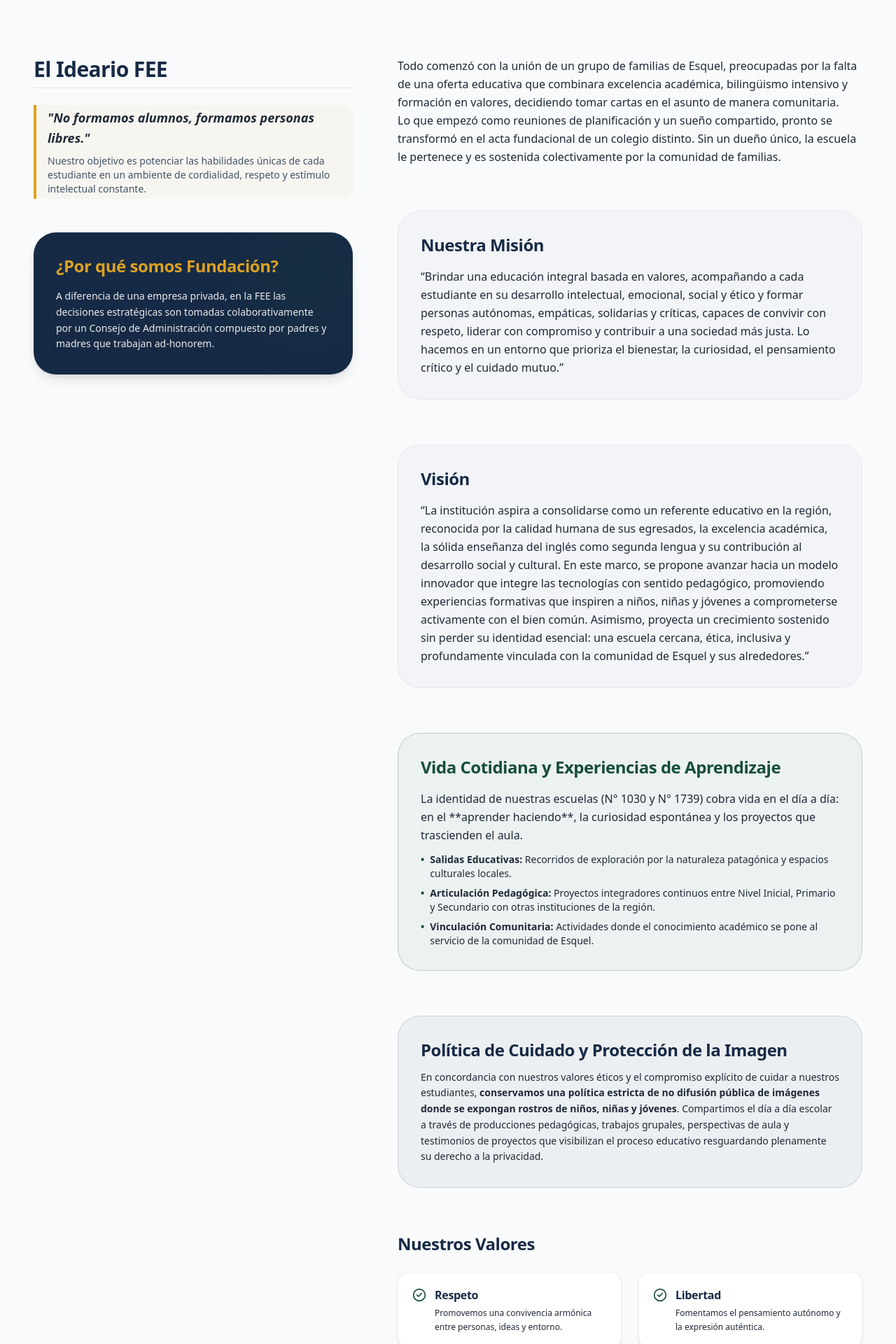
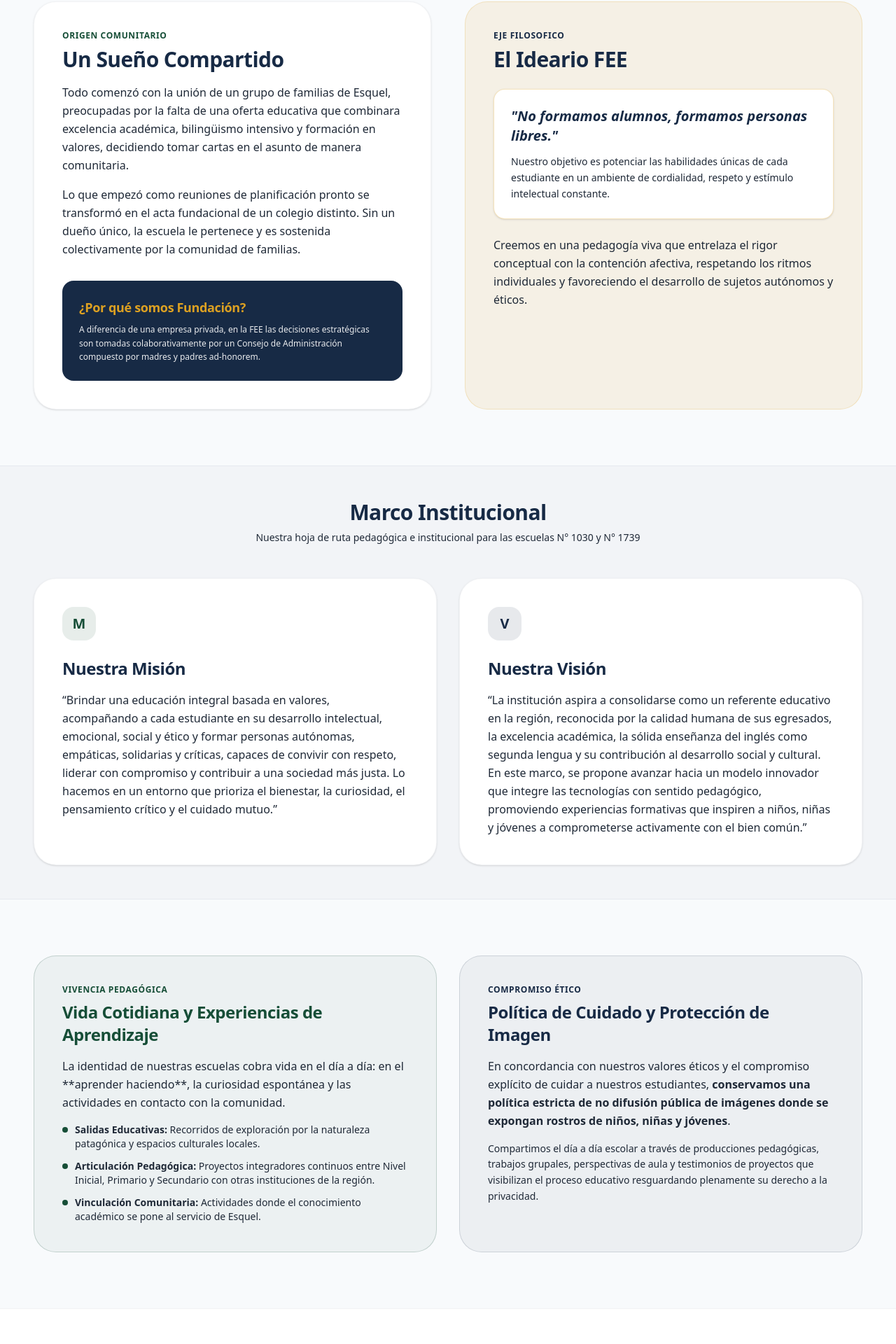
Before and after one commit to leanchoi/fee-web, a Next.js app: page /quienes-somos in a window 1280 px wide. Shown: the part 561-2481 px from the top of the page at 70% size. Built offline with nearby package versions, Linux system fonts and the light colour scheme.

Commit message:
reestructurar-quienes-somos-grid-simetrico

```diff
--- a/src/app/quienes-somos/page.tsx
+++ b/src/app/quienes-somos/page.tsx
@@ -20,7 +20,7 @@ export default function QuienesSomosPage() {
   ];
 
   return (
-    <div className="bg-background">
+    <div className="bg-background pb-24">
       {/* Editorial Header */}
       <section className="relative pt-32 pb-20 overflow-hidden bg-brand-green text-white">
         <div className="absolute top-0 left-0 w-full h-full opacity-10">
@@ -33,128 +33,176 @@ export default function QuienesSomosPage() {
             <rect width="100%" height="100%" fill="url(#grid)" />
           </svg>
         </div>
-        <div className="container mx-auto px-6 lg:px-12 relative z-10">
+        <div className="container mx-auto px-6 lg:px-12 relative z-10 text-center max-w-4xl">
           <span className="text-brand-yellow font-bold uppercase tracking-widest text-sm mb-4 block">
-            Nuestra Historia
+            Nuestra Historia e Identidad
           </span>
-          <h1 className="text-4xl sm:text-5xl md:text-6xl lg:text-7xl font-bold mb-6 max-w-4xl text-white leading-tight">
+          <h1 className="text-4xl sm:text-5xl md:text-6xl font-bold mb-6 text-white leading-tight">
             Una escuela nacida del corazón de las familias.
           </h1>
-          <p className="text-xl text-white/80 max-w-3xl leading-relaxed font-medium">
+          <p className="text-xl text-white/80 leading-relaxed font-medium">
             Desde 2005, la Fundación Educativa Esquel se consolida como un proyecto único en la región, donde el compromiso colectivo prima sobre cualquier interés individual.
           </p>
         </div>
       </section>
 
-      {/* Main Content Asymmetric Grid */}
-      <section className="py-16 md:py-24">
-        <div className="container mx-auto px-6 lg:px-12 grid grid-cols-1 lg:grid-cols-12 gap-8 lg:gap-16">
+      {/* Section 1: Historia & Ideario (Balanced 2-Column Grid) */}
+      <section className="py-16 md:py-20">
+        <div className="container mx-auto px-6 lg:px-12">
+          <div className="grid grid-cols-1 lg:grid-cols-2 gap-8 lg:gap-12 items-stretch">
 
-          {/* Left Column - Ideario and Why Foundation */}
-          <div className="lg:col-span-5 flex flex-col gap-12">
-            <div className="lg:sticky lg:top-32 space-y-8 md:space-y-12">
+            {/* Left Box: Historia */}
+            <div className="bg-white p-8 md:p-10 rounded-[2rem] border border-brand-gray/10 shadow-sm flex flex-col justify-between">
               <div>
-                <h2 className="text-3xl font-bold text-brand-blue mb-6 border-b pb-2 border-brand-gray/20">
-                  El Ideario FEE
-                </h2>
-                <div className="text-lg text-brand-foreground/80 leading-relaxed font-semibold italic border-l-4 border-brand-yellow pl-4 py-1 bg-brand-yellow/5 rounded-r-xl">
-                  <p className="mb-2">
-                    "No formamos alumnos, formamos personas libres."
+                <span className="text-brand-green font-bold text-xs uppercase tracking-wider block mb-2">Origen Comunitario</span>
+                <h2 className="text-3xl font-bold text-brand-blue mb-4">Un Sueño Compartido</h2>
+                <div className="space-y-4 text-brand-foreground/80 leading-relaxed font-medium text-base">
+                  <p>
+                    Todo comenzó con la unión de un grupo de familias de Esquel, preocupadas por la falta de una oferta educativa que combinara excelencia académica, bilingüismo intensivo y formación en valores, decidiendo tomar cartas en el asunto de manera comunitaria.
                   </p>
-                  <p className="text-sm not-italic font-medium text-brand-blue/80">
-                    Nuestro objetivo es potenciar las habilidades únicas de cada estudiante en un ambiente de cordialidad, respeto y estímulo intelectual constante.
+                  <p>
+                    Lo que empezó como reuniones de planificación pronto se transformó en el acta fundacional de un colegio distinto. Sin un dueño único, la escuela le pertenece y es sostenida colectivamente por la comunidad de familias.
+                  </p>
+                </div>
+              </div>
+              <div className="mt-8 bg-brand-blue text-white p-6 rounded-2xl relative overflow-hidden">
+                <h3 className="text-lg font-bold text-brand-yellow mb-2">¿Por qué somos Fundación?</h3>
+                <p className="text-xs text-white/90 leading-relaxed font-medium">
+                  A diferencia de una empresa privada, en la FEE las decisiones estratégicas son tomadas colaborativamente por un Consejo de Administración compuesto por madres y padres ad-honorem.
                 </p>
               </div>
             </div>
 
-              <div className="bg-brand-blue text-white p-6 sm:p-8 rounded-[2rem] shadow-lg relative overflow-hidden">
-                <div className="absolute top-0 right-0 w-32 h-32 bg-brand-green/20 rounded-full blur-[40px]" />
-                <h3 className="text-2xl font-bold text-brand-yellow mb-4 relative z-10">¿Por qué somos Fundación?</h3>
-                <p className="text-white/90 text-sm leading-relaxed relative z-10 font-medium">
-                  A diferencia de una empresa privada, en la FEE las decisiones estratégicas son tomadas colaborativamente por un Consejo de Administración compuesto por padres y madres que trabajan ad-honorem.
+            {/* Right Box: Ideario FEE */}
+            <div className="bg-brand-yellow/10 p-8 md:p-10 rounded-[2rem] border border-brand-yellow/20 flex flex-col justify-between">
+              <div>
+                <span className="text-brand-blue font-bold text-xs uppercase tracking-wider block mb-2">Eje Filosofico</span>
+                <h2 className="text-3xl font-bold text-brand-blue mb-6">El Ideario FEE</h2>
+
+                <div className="bg-white p-6 rounded-2xl border border-brand-yellow/30 mb-6 shadow-sm">
+                  <p className="text-xl text-brand-blue font-bold italic mb-3">
+                    "No formamos alumnos, formamos personas libres."
+                  </p>
+                  <p className="text-sm text-brand-foreground/75 font-medium leading-relaxed">
+                    Nuestro objetivo es potenciar las habilidades únicas de cada estudiante en un ambiente de cordialidad, respeto y estímulo intelectual constante.
+                  </p>
+                </div>
+
+                <p className="text-brand-foreground/80 leading-relaxed font-medium text-base">
+                  Creemos en una pedagogía viva que entrelaza el rigor conceptual con la contención afectiva, respetando los ritmos individuales y favoreciendo el desarrollo de sujetos autónomos y éticos.
                 </p>
               </div>
             </div>
+
+          </div>
+        </div>
+      </section>
+
+      {/* Section 2: Misión y Visión (Symmetrical Cards Grid) */}
+      <section className="py-12 bg-brand-gray/5 border-y border-brand-gray/10">
+        <div className="container mx-auto px-6 lg:px-12">
+          <div className="text-center max-w-2xl mx-auto mb-12">
+            <h2 className="text-3xl font-bold text-brand-blue">Marco Institucional</h2>
+            <p className="text-sm text-brand-foreground/70 mt-2">Nuestra hoja de ruta pedagógica e institucional para las escuelas N° 1030 y N° 1739</p>
           </div>
 
-          {/* Right Column - Story, Values, Mission and Vision */}
-          <div className="lg:col-span-7 space-y-16 text-brand-foreground/85">
-            {/* Contexto histórico */}
-            <div className="prose prose-lg prose-blue max-w-none font-medium leading-relaxed">
-              <p>
-                Todo comenzó con la unión de un grupo de familias de Esquel, preocupadas por la falta de una oferta educativa que combinara excelencia académica, bilingüismo intensivo y formación en valores, decidiendo tomar cartas en el asunto de manera comunitaria.
-              </p>
-              <p>
-                Lo que empezó como reuniones de planificación y un sueño compartido, pronto se transformó en el acta fundacional de un colegio distinto. Sin un dueño único, la escuela le pertenece y es sostenida colectivamente por la comunidad de familias.
-              </p>
+          <div className="grid grid-cols-1 lg:grid-cols-2 gap-8">
+            {/* Misión */}
+            <div className="bg-white p-8 md:p-10 rounded-[2rem] border border-brand-gray/10 shadow-sm flex flex-col">
+              <div className="w-12 h-12 rounded-2xl bg-brand-green/10 text-brand-green flex items-center justify-center font-bold text-xl mb-6">
+                M
               </div>
-
-            {/* Misión */}
-            <div className="bg-brand-gray/5 p-8 rounded-[2rem] border border-brand-gray/10">
               <h3 className="text-2xl font-bold text-brand-blue mb-4">Nuestra Misión</h3>
-              <p className="text-brand-foreground/80 leading-relaxed font-medium">
+              <p className="text-brand-foreground/80 leading-relaxed font-medium text-base">
                 “Brindar una educación integral basada en valores, acompañando a cada estudiante en su desarrollo intelectual, emocional, social y ético y formar personas autónomas, empáticas, solidarias y críticas, capaces de convivir con respeto, liderar con compromiso y contribuir a una sociedad más justa. Lo hacemos en un entorno que prioriza el bienestar, la curiosidad, el pensamiento crítico y el cuidado mutuo.”
               </p>
             </div>
 
             {/* Visión */}
-            <div className="bg-brand-gray/5 p-8 rounded-[2rem] border border-brand-gray/10">
-              <h3 className="text-2xl font-bold text-brand-blue mb-4">Visión</h3>
-              <p className="text-brand-foreground/80 leading-relaxed font-medium">
-                “La institución aspira a consolidarse como un referente educativo en la región, reconocida por la calidad humana de sus egresados, la excelencia académica, la sólida enseñanza del inglés como segunda lengua y su contribución al desarrollo social y cultural. En este marco, se propone avanzar hacia un modelo innovador que integre las tecnologías con sentido pedagógico, promoviendo experiencias formativas que inspiren a niños, niñas y jóvenes a comprometerse activamente con el bien común. Asimismo, proyecta un crecimiento sostenido sin perder su identidad esencial: una escuela cercana, ética, inclusiva y profundamente vinculada con la comunidad de Esquel y sus alrededores.”
+            <div className="bg-white p-8 md:p-10 rounded-[2rem] border border-brand-gray/10 shadow-sm flex flex-col">
+              <div className="w-12 h-12 rounded-2xl bg-brand-blue/10 text-brand-blue flex items-center justify-center font-bold text-xl mb-6">
+                V
+              </div>
+              <h3 className="text-2xl font-bold text-brand-blue mb-4">Nuestra Visión</h3>
+              <p className="text-brand-foreground/80 leading-relaxed font-medium text-base">
+                “La institución aspira a consolidarse como un referente educativo en la región, reconocida por la calidad humana de sus egresados, la excelencia académica, la sólida enseñanza del inglés como segunda lengua y su contribución al desarrollo social y cultural. En este marco, se propone avanzar hacia un modelo innovador que integre las tecnologías con sentido pedagógico, promoviendo experiencias formativas que inspiren a niños, niñas y jóvenes a comprometerse activamente con el bien común.”
               </p>
             </div>
+          </div>
+        </div>
+      </section>
 
-            {/* Vida Cotidiana y Experiencias Pedagógicas */}
-            <div className="bg-brand-green/5 p-8 rounded-[2rem] border border-brand-green/20">
+      {/* Section 3: Cotidianidad & Protección de Imagen (Symmetrical Grid) */}
+      <section className="py-16 md:py-20">
+        <div className="container mx-auto px-6 lg:px-12">
+          <div className="grid grid-cols-1 lg:grid-cols-2 gap-8">
+
+            {/* Vida Cotidiana */}
+            <div className="bg-brand-green/5 p-8 md:p-10 rounded-[2rem] border border-brand-green/20 flex flex-col justify-between">
+              <div>
+                <span className="text-brand-green font-bold text-xs uppercase tracking-wider block mb-2">Vivencia Pedagógica</span>
                 <h3 className="text-2xl font-bold text-brand-green mb-4">Vida Cotidiana y Experiencias de Aprendizaje</h3>
-              <p className="text-brand-foreground/80 leading-relaxed font-medium mb-3">
-                La identidad de nuestras escuelas (N° 1030 y N° 1739) cobra vida en el día a día: en el **aprender haciendo**, la curiosidad espontánea y los proyectos que trascienden el aula.
+                <p className="text-brand-foreground/80 leading-relaxed font-medium mb-4 text-sm md:text-base">
+                  La identidad de nuestras escuelas cobra vida en el día a día: en el **aprender haciendo**, la curiosidad espontánea y las actividades en contacto con la comunidad.
                 </p>
-              <ul className="space-y-2 text-sm text-brand-foreground/80 font-medium">
-                <li className="flex items-start gap-2">
-                  <span className="text-brand-green font-bold">•</span>
+                <ul className="space-y-3 text-sm text-brand-foreground/80 font-medium">
+                  <li className="flex items-start gap-2.5">
+                    <span className="w-2 h-2 rounded-full bg-brand-green shrink-0 mt-1.5" />
                     <span><strong>Salidas Educativas:</strong> Recorridos de exploración por la naturaleza patagónica y espacios culturales locales.</span>
                   </li>
-                <li className="flex items-start gap-2">
-                  <span className="text-brand-green font-bold">•</span>
+                  <li className="flex items-start gap-2.5">
+                    <span className="w-2 h-2 rounded-full bg-brand-green shrink-0 mt-1.5" />
                     <span><strong>Articulación Pedagógica:</strong> Proyectos integradores continuos entre Nivel Inicial, Primario y Secundario con otras instituciones de la región.</span>
                   </li>
-                <li className="flex items-start gap-2">
-                  <span className="text-brand-green font-bold">•</span>
-                  <span><strong>Vinculación Comunitaria:</strong> Actividades donde el conocimiento académico se pone al servicio de la comunidad de Esquel.</span>
+                  <li className="flex items-start gap-2.5">
+                    <span className="w-2 h-2 rounded-full bg-brand-green shrink-0 mt-1.5" />
+                    <span><strong>Vinculación Comunitaria:</strong> Actividades donde el conocimiento académico se pone al servicio de Esquel.</span>
                   </li>
                 </ul>
               </div>
+            </div>
 
-            {/* Política de Protección e Imagen */}
-            <div className="bg-brand-blue/5 p-8 rounded-[2rem] border border-brand-blue/15">
-              <h3 className="text-2xl font-bold text-brand-blue mb-3">Política de Cuidado y Protección de la Imagen</h3>
-              <p className="text-brand-foreground/80 leading-relaxed font-medium text-sm">
-                En concordancia con nuestros valores éticos y el compromiso explícito de cuidar a nuestros estudiantes, <strong>conservamos una política estricta de no difusión pública de imágenes donde se expongan rostros de niños, niñas y jóvenes</strong>. Compartimos el día a día escolar a través de producciones pedagógicas, trabajos grupales, perspectivas de aula y testimonios de proyectos que visibilizan el proceso educativo resguardando plenamente su derecho a la privacidad.
+            {/* Protección de Imagen */}
+            <div className="bg-brand-blue/5 p-8 md:p-10 rounded-[2rem] border border-brand-blue/15 flex flex-col justify-between">
+              <div>
+                <span className="text-brand-blue font-bold text-xs uppercase tracking-wider block mb-2">Compromiso Ético</span>
+                <h3 className="text-2xl font-bold text-brand-blue mb-4">Política de Cuidado y Protección de Imagen</h3>
+                <p className="text-brand-foreground/80 leading-relaxed font-medium text-sm md:text-base mb-4">
+                  En concordancia con nuestros valores éticos y el compromiso explícito de cuidar a nuestros estudiantes, <strong>conservamos una política estricta de no difusión pública de imágenes donde se expongan rostros de niños, niñas y jóvenes</strong>.
+                </p>
+                <p className="text-brand-foreground/75 leading-relaxed font-medium text-sm">
+                  Compartimos el día a día escolar a través de producciones pedagógicas, trabajos grupales, perspectivas de aula y testimonios de proyectos que visibilizan el proceso educativo resguardando plenamente su derecho a la privacidad.
                 </p>
               </div>
+            </div>
 
-            {/* Valores */}
-            <div>
-              <h3 className="text-2xl font-bold text-brand-blue mb-6">Nuestros Valores</h3>
-              <div className="grid grid-cols-1 md:grid-cols-2 gap-6">
+          </div>
+        </div>
+      </section>
+
+      {/* Section 4: Nuestros Valores (Equilibrado Grid 3x3) */}
+      <section className="py-16 bg-white border-t border-brand-gray/10">
+        <div className="container mx-auto px-6 lg:px-12">
+          <div className="text-center max-w-2xl mx-auto mb-12">
+            <span className="text-brand-green font-bold uppercase tracking-widest text-xs mb-2 block">Fundamentos</span>
+            <h2 className="text-3xl font-bold text-brand-blue">Nuestros Valores Institucionales</h2>
+            <p className="text-sm text-brand-foreground/70 mt-2">Principios que orientan la convivencia y la práctica pedagógica diaria</p>
+          </div>
+
+          <div className="grid grid-cols-1 md:grid-cols-2 lg:grid-cols-3 gap-6">
             {valores.map((val) => (
-                  <div key={val.title} className="flex gap-3 items-start bg-white p-5 rounded-2xl border border-brand-gray/10 shadow-sm">
+              <div key={val.title} className="flex gap-4 items-start bg-brand-gray/5 p-6 rounded-2xl border border-brand-gray/10 shadow-sm hover:shadow-md transition-all">
                 <CheckCircle2 className="w-5 h-5 text-brand-green shrink-0 mt-0.5" />
                 <div>
-                      <h4 className="font-bold text-brand-blue text-base">{val.title}</h4>
-                      <p className="text-xs text-brand-foreground/70 mt-1 leading-relaxed">{val.desc}</p>
+                  <h3 className="font-bold text-brand-blue text-base">{val.title}</h3>
+                  <p className="text-xs text-brand-foreground/75 mt-1 leading-relaxed font-medium">{val.desc}</p>
                 </div>
               </div>
             ))}
           </div>
         </div>
+      </section>
 
-          </div>
-
-        </div>
-      </section>
     </div>
   );
 }
```
Lines whose indentation alone changed are shown as unchanged.
